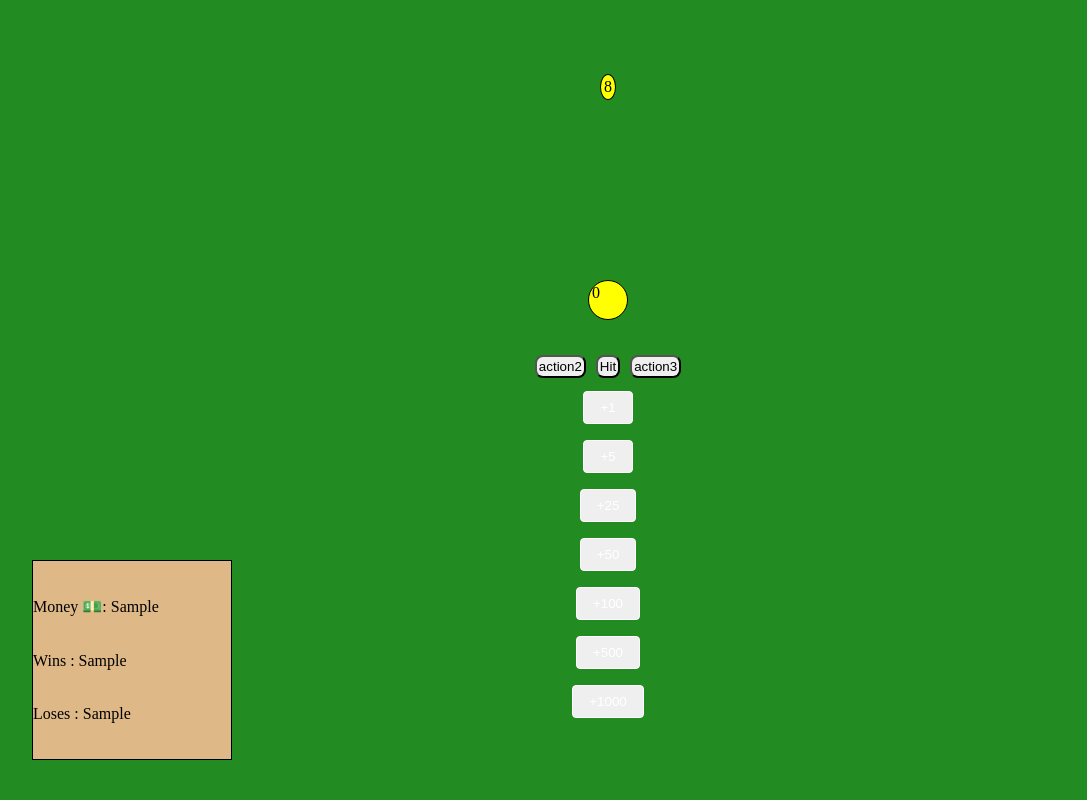
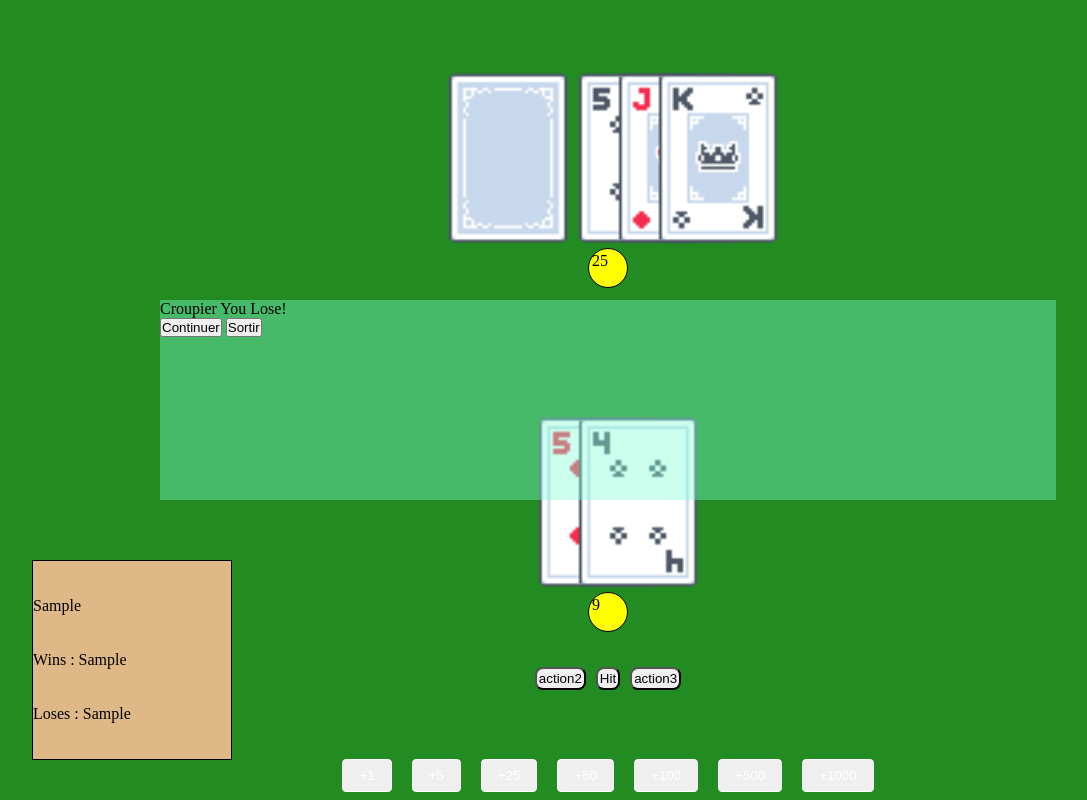
Before and after one commit to cda34-24-01/blackjack, a PHP site: page /table in a window 1280 px wide. Shown: the part 50-850 px from the top of the page, without its empty margins (32-1119 px from the left). Run offline with PHP 8.4, Linux system fonts and the light colour scheme; the visitor is signed in with stand-in values (Sample User, id 1); tables that the repository leaves empty or names only in its code hold one stand-in row (values such as "Sample post"); a map, chart or similar area stays blank.

Commit message:
croupier in the home! - I'l y a des petits problems de logique... working there, no problem

```diff
--- a/public/css/table.css
+++ b/public/css/table.css
@@ -29,11 +29,16 @@ body {
 } */
 
 .ia_card_section {
+  background-color: aquamarine;
   display: flex;
   flex-direction: column;
   justify-content: space-evenly;
   align-items: center;
   width: 100%;
+  height: 600px;
+}
+.cartes_back {
+  transform: translateX(-50%);
 }
 
 .ia_card {
@@ -51,12 +56,14 @@ body {
 }
 
 /* player */
-.user_card_section {
+.cards_section {
   display: flex;
+  margin-bottom: 20px;
   flex-direction: column;
   justify-content: center;
   align-items: center;
-  width: fit-content;
+  width: 100%;
+  height: 400px;
   /* background-color: rgb(136, 182, 182); */
 }
 .player_desk {
@@ -80,7 +87,7 @@ body {
   margin: 5px;
 }
 
-.player_number p {
+.score_container p {
   width: 40px;
   height: 40px;
   border: 1px solid;
--- a/public/js/general.js
+++ b/public/js/general.js
@@ -4,38 +4,58 @@ import { getUserInfos } from "./getuser.js";
 
 // Prendre les elements HTML
 const btnTakeCart = document.getElementById('hit');
-const deck = document.getElementById('cardsPlayer1');
+const Playe1Deck = document.getElementById('cardsPlayer1');
 const playerScore = document.getElementById('player_score');
 const playerMoney = document.querySelector('.ui_money');
 const messageModal = document.querySelector('.message_modal');
 const btnContinuePlaying = document.getElementById('btn_continue_game');
 const btnExitGame = document.getElementById('btn_exit_game');
-
+    // le croupier
+const croupierDeck = document.getElementById('cardsCroupier');
+const crupierScore = document.getElementById('croupier_score');
 
 // Initialiser le jeu de cartes
 let cardsInGame = cards;
 
+// Instancier l'objet joueur pour le croupier
+const croupier = new player('Croupier', 1000, cardsInGame, croupierDeck);
+while (croupier.score < 17) {
+    handleHitCart(croupier);
+    crupierScore.textContent = croupier.score;
+}
+
+
 // variable pour stocker les donnes du User
 let player1;
-
-// le input hidden avec la valeur id du utilisateur
+// Instancier l'objet joueur avec les donnes de la BDD
+// le input hidden contient la valeur id du utilisateur
 const userId = document.getElementById('user_id');
 getUserInfos(userId.value)
 .then(userInfos => {
-        // Instancier l'objet joueur avec les donnes de la BDD
-        player1 = new player(userInfos.pseudo, userInfos.money, cardsInGame, deck )
+        player1 = new player(userInfos.pseudo, userInfos.money, cardsInGame, Playe1Deck);
+        // initialiser le jeu avec 2 cartes
+        handleHitCart(player1);
+        handleHitCart(player1);
     })
     .catch(error => {
         console.error(error);
     });
 
-function resetGame () {
-    // cardsInGame = cards;
-    // deck.innerHTML = '';
+function newRound () {
     messageModal.classList.add('hidden');
     player1.reset();
     playerScore.textContent = player1.score;
-}
+    handleHitCart(player1);
+    handleHitCart(player1);
+};
+
+function handleHitCart(player) {
+    player.demanderUneCarte();
+    cardsInGame = player.refreshCardsInGame();
+    playerScore.textContent = player.score;
+    playerMoney.textContent = player.argent;
+    checkScore(player);
+};
 
 // verifier le score et afficher le message s'il faut
 function checkScore(player) {
@@ -48,17 +68,18 @@ function checkScore(player) {
     };
     if (!messageModal.classList.contains('hidden')) {
         btnContinuePlaying.addEventListener('click', () => {
-            resetGame();
+            newRound();
         });
     };
+}
+
+window.onload = () => {
+
+
 }
 
 // Bouton pour demander une carte (Hit)
 btnTakeCart.addEventListener('click', (e) => {
     e.preventDefault();
-    player1.demanderUneCarte();
-    cardsInGame = player1.refreshCardsInGame();
-    playerScore.textContent = player1.score;
-    playerMoney.textContent = player1.argent;
-    checkScore(player1);
+    handleHitCart(player1);
 });
--- a/views/table_view.php
+++ b/views/table_view.php
@@ -23,24 +23,26 @@ require_once "models/manager/UserManager.php";
     </header>
     <input id="user_id" type="hidden" value=<?= $_SESSION['id'] ?>>
     <div class="table">
-        <div class="ia_card_section">
-            <div class="ia_card">
-                <!-- <div class="ia_card_1 cards_container "></div> -->
-                <!-- <div class="ia_card_2 cards_container "></div> -->
-            </div>
-            <div class="ia_number">
-                <p>8</p>
+        <!-- croupier section -->
+        <section class="cards_section">
+            <div class="player_desk">
+                <div id="cardsCroupier" class="cards_container">
+                    <img class="cartes_back" src="../public/images/cartes/card_back.png"/>
+                    <!-- Cards rendues avec le script general.js -->
                 </div>
             </div>
-
-        <!-- On pourrais mettre plusieurs players avec js si on veut -->
-        <div class="user_card_section">
+            <div class="score_container">
+                <p id="croupier_score">0</p>
+            </div>
+        </section>
+        <!-- player section -->
+        <section class="cards_section">
             <div class="player_desk">
                 <div id="cardsPlayer1" class="cards_container">
                     <!-- Cards rendues avec le script general.js -->
                 </div>
             </div>
-            <div class="player_number">
+            <div class="score_container">
                 <p id="player_score">0</p>
             </div>
             <div class="btn_section">
@@ -48,7 +50,9 @@ require_once "models/manager/UserManager.php";
                 <button id="hit" >Hit</button>
                 <button id="act3" >action3</button>
             </div>
-        </div>
+        </section>
+        <!-- bouttons section -->
+        <section>
             <button class="btn btnMoney" data-value="<?= password_hash("1", PASSWORD_BCRYPT, array('cost' => 12)) ?>">
                 +1
             </button>
@@ -71,10 +75,12 @@ require_once "models/manager/UserManager.php";
                 +1000
             </button>
             <div class="player_ui">
-            <p >Money 💵: <?= $user['money'] ?></p>
+                <p class="ui_money" >Money 💵: <?= $user['money'] ?></p>
                 <p class="ui_wins">Wins : <?= $user['wins'] ?></p>
                 <p class="ui_loses">Loses : <?= $user['loses'] ?></p>
             </div>
+        </section>
+
         <!-- message modal (win ou lose) -->
         <div class="hidden message_modal">
             <p>  <!-- Message rendu depuis general.js -->  </p>
```
Also changed, not shown: public/js/player.js (+31 -15 lines). Lines whose indentation alone changed are shown as unchanged.
